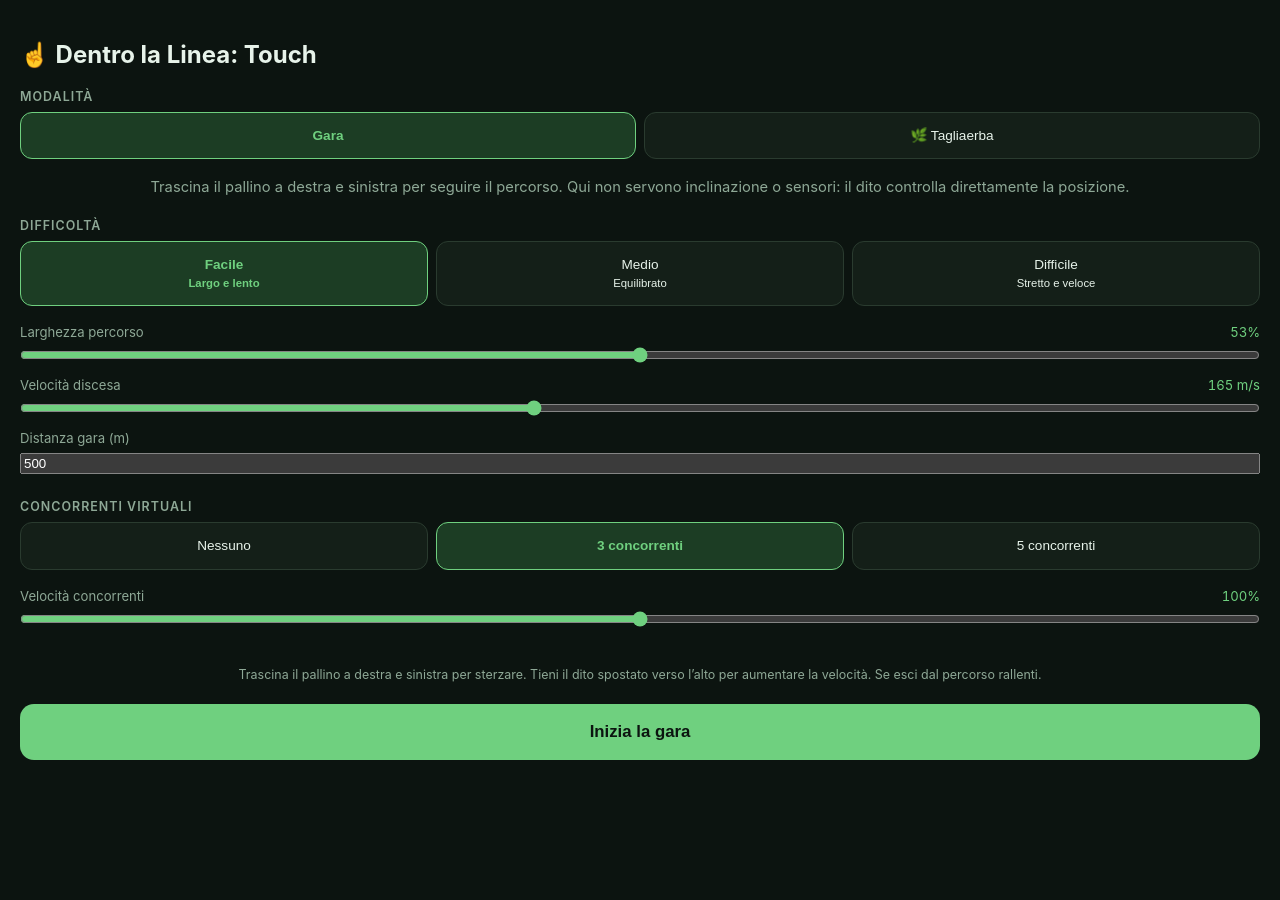
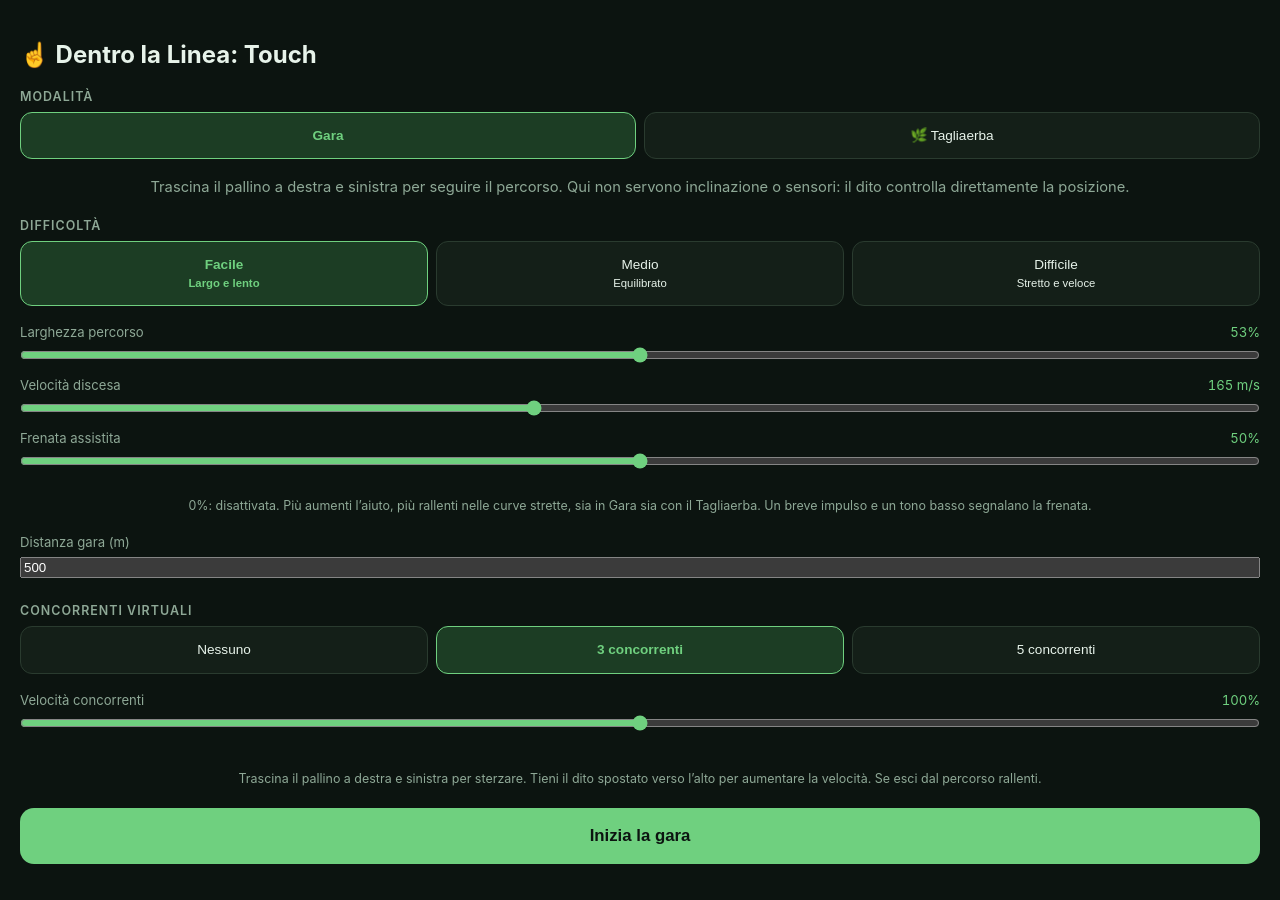
Before and after one commit to iacoposk8/iacoposk8.github.io, a Jekyll site: the page silent-games/path.html, which Jekyll copies as it is, in a window 1280 px wide. Built offline with Jekyll 4.4.1, drawn with Linux system fonts in a browser that asks for light colours; some of the changed lines change nothing that is shown.

Commit message:
Add adjustable curve braking assistance to Path games

```diff
--- a/silent-games/path.html
+++ b/silent-games/path.html
@@ -454,6 +454,9 @@ body.blackout-mode .btn-blackout-toggle {
       <input id="path-touch-width" type="range" min="28" max="78" value="53">
       <label for="path-touch-speed">Velocità discesa <output id="path-touch-speed-value">165 m/s</output></label>
       <input id="path-touch-speed" type="range" min="70" max="300" value="165">
+      <label for="path-touch-brake-assist">Frenata assistita <output id="path-touch-brake-assist-value">50%</output></label>
+      <input id="path-touch-brake-assist" type="range" min="0" max="100" step="5" value="50" aria-describedby="path-touch-brake-assist-hint">
+      <p class="hint" id="path-touch-brake-assist-hint">0%: disattivata. Più aumenti l’aiuto, più rallenti nelle curve strette, sia in Gara sia con il Tagliaerba. Un breve impulso e un tono basso segnalano la frenata.</p>
       <label for="path-touch-distance">Distanza gara (m)</label>
       <input id="path-touch-distance" type="number" min="1" max="100000" step="1" value="500" required>
     </div>
@@ -499,6 +502,9 @@ body.blackout-mode .btn-blackout-toggle {
       <input id="path-width" type="range" min="28" max="78" value="53">
       <label for="path-speed">Velocità discesa <output id="path-speed-value">165 m/s</output></label>
       <input id="path-speed" type="range" min="70" max="300" value="165">
+      <label for="path-brake-assist">Frenata assistita <output id="path-brake-assist-value">50%</output></label>
+      <input id="path-brake-assist" type="range" min="0" max="100" step="5" value="50" aria-describedby="path-brake-assist-hint">
+      <p class="hint" id="path-brake-assist-hint">0%: disattivata. Più aumenti l’aiuto, più rallenti nelle curve strette, sia in Gara sia con il Tagliaerba. Un breve impulso e un tono basso segnalano la frenata.</p>
       <label for="path-distance">Distanza gara (m)</label>
       <input id="path-distance" type="number" min="1" max="100000" step="1" value="500" required>
     </div>
@@ -782,7 +788,7 @@ body.blackout-mode .btn-blackout-toggle {
     laps: 3, opponents: 4, collisions: 'off',
     mowTerrain: 'secco', mowSize: 10, mowRadar: 'on',
     pathDifficulty: 'easy', pathWidth: 53, pathSpeed: 165,
-    pathOpponents: 3, pathOpponentSpeed: 100, pathVariant: 'road',
+    pathOpponents: 3, pathOpponentSpeed: 100, pathVariant: 'road', pathBrakeAssist: 50,
   };
   const NUMERIC_SETTINGS = ['size', 'laps', 'opponents', 'mowSize', 'pathWidth', 'pathSpeed', 'pathOpponents', 'pathOpponentSpeed'];
 
@@ -813,6 +819,21 @@ body.blackout-mode .btn-blackout-toggle {
       label.textContent = mowing ? 'Lunghezza spirale (m)' : 'Distanza gara (m)';
     });
   }
+
+  const pathBrakeRanges = ['path-brake-assist', 'path-touch-brake-assist'].map(id => document.getElementById(id));
+  function syncPathBrakeAssist() {
+    for (const slider of pathBrakeRanges) {
+      slider.value = settings.pathBrakeAssist;
+      const label = settings.pathBrakeAssist ? settings.pathBrakeAssist + '%' : 'Disattivata';
+      slider.setAttribute('aria-valuetext', label);
+      document.getElementById(slider.id + '-value').textContent = label;
+    }
+  }
+  for (const slider of pathBrakeRanges) slider.addEventListener('input', () => {
+    settings.pathBrakeAssist = clamp(Number(slider.value), 0, 100);
+    syncPathBrakeAssist();
+  });
+  syncPathBrakeAssist();
 
   const pathWidthRange = document.getElementById('path-width');
   const pathSpeedRange = document.getElementById('path-speed');
@@ -3064,6 +3085,7 @@ body.blackout-mode .btn-blackout-toggle {
   let pathRunning = false, pathRAF = null, pathLastFrame = 0;
   let pathPointerActive = false, pathPointerX = 0, pathPointerLastX = 0, pathTouchDirection = 0, pathPointerAnchorY = 0, pathThrottle = 0;
   const PATH_SPIRAL_MARGIN = 0.12; // at most 6% of the screen beyond either edge
+  let pathBrakeFeedbackAccum = 0;
   let pathFeedbackAccum = 0, pathDpr = 1;
   let pathTiltCalibratingUntil = 0, pathTiltSamples = [];
   let pathControl = 'tilt';
@@ -3179,6 +3201,29 @@ body.blackout-mode .btn-blackout-toggle {
     return clamp(-sideways / 100, -0.65, 0.65);
   }
 
+  function pathBrakeFactor(distance) {
+    const strength = settings.pathBrakeAssist / 100;
+    if (!strength) return 1; // Preserve the unassisted physics exactly.
+    let curvature = 0;
+    // A short look-ahead starts slowing before the bend. Spiral distances
+    // are rescaled to world units so changing race length keeps the same aid.
+    for (const ahead of [0, 20, 40]) {
+      if (pathVariant === 'spiral') {
+        const sample = pathSpiralPoint(distance + ahead * pathTargetDistance / pathSpiralLength);
+        curvature = Math.max(curvature, Math.abs(sample.curvature));
+      } else {
+        const d = distance + ahead;
+        // Curvature of the car's rendered centreline (x = 175 * centre,
+        // y = distance / 1.2), independent of screen size or steering input.
+        const slope = 210 * (0.42 / 260 * Math.cos(d / 260) + 0.16 / 97 * Math.cos(d / 97 + 1.4));
+        const second = 252 * (-0.42 / (260 * 260) * Math.sin(d / 260) - 0.16 / (97 * 97) * Math.sin(d / 97 + 1.4));
+        curvature = Math.max(curvature, Math.abs(second) / Math.pow(1 + slope * slope, 1.5));
+      }
+    }
+    // Smoothly approach an 80% reduction at full assistance; never stop.
+    return 1 - strength * 0.8 * curvature / (curvature + 0.003);
+  }
+
   function advancePathMower(dt, input) {
     if (pathControl !== 'touch') path.x += input * (1.15 + settings.pathSpeed / 240) * dt;
     const centre = pathSpiralCenter(path.distance);
@@ -3186,7 +3231,7 @@ body.blackout-mode .btn-blackout-toggle {
     path.x = clamp(path.x, Math.max(-1, centre - limit), Math.min(1, centre + limit));
     const offroad = Math.max(0, Math.abs(path.x - centre) - half);
     const grip = 0.05 + 0.95 * Math.pow(1 - clamp(offroad / PATH_SPIRAL_MARGIN, 0, 1), 2);
-    const targetSpeed = settings.pathSpeed * (1 + pathThrottle * 0.9) * grip;
+    const targetSpeed = settings.pathSpeed * (1 + pathThrottle * 0.9) * grip * pathBrakeFactor(path.distance);
     // Recover speed gradually on re-entry, without adding lateral inertia
     // to the position already set by the shared touch handlers.
     path.speed = Math.max(0, path.speed + clamp(targetSpeed - path.speed, -settings.pathSpeed * 1.5 * dt, settings.pathSpeed * 0.18 * dt));
@@ -3265,6 +3310,10 @@ body.blackout-mode .btn-blackout-toggle {
   }
 
   const PathHaptics = {
+    brake(amount) {
+      vib(Math.round(8 + amount * 22));
+      AudioFX.tone({ freq: 150 - amount * 50, duration: 0.08, volume: 0.07 + amount * 0.05 });
+    },
     drift(intensity, side, correcting) {
       // A correction is a short, soft reminder. Pressing farther away is a
       // dense, longer warning, so a quick left/right sway reveals the way back.
@@ -3405,12 +3454,21 @@ body.blackout-mode .btn-blackout-toggle {
       path.x = clamp(path.x, -1, 1);
       const offroad = Math.max(0, Math.abs(path.x - pathCenter(path.distance)) - level.width * 0.5);
       const grip = 1 - clamp(offroad / (1 - level.width * 0.5), 0, 1) * 0.72;
-      path.speed = level.speed * (1 + pathThrottle * 0.9) * grip;
+      path.speed = level.speed * (1 + pathThrottle * 0.9) * grip * pathBrakeFactor(path.distance);
       // Stop everyone at the exact crossing time, independent of frame rate.
       dt = Math.min(dt, Math.max(0, pathTargetDistance - path.distance) / path.speed);
       path.distance = Math.min(pathTargetDistance, path.distance + path.speed * dt);
     }
     path.elapsed += dt;
+    const braking = 1 - pathBrakeFactor(previousDistance);
+    pathBrakeFeedbackAccum += dt;
+    // Keep the off-road directional warning clear; the brake cue is only
+    // played inside the lane, and works even when rendering is blacked out.
+    if (braking > 0.05 && pathBrakeFeedbackAccum >= 0.9 &&
+        Math.abs(path.x - pathCenter(path.distance)) <= level.width * 0.5) {
+      pathBrakeFeedbackAccum = 0;
+      PathHaptics.brake(braking);
+    }
     if (pathVariant === 'spiral') cutPathSpiral(previousDistance, path.distance);
     for (const opponent of pathOpponents) opponent.distance += opponent.speed * dt;
     pathFeedbackAccum += dt;
@@ -3498,7 +3556,7 @@ body.blackout-mode .btn-blackout-toggle {
     requestPathWakeLock();
     try { pathWrap.focus({ preventScroll: true }); } catch (e) { pathWrap.focus(); }
     requestAnimationFrame(() => { resizePathCanvas(); renderPath(); });
-    AudioFX.ensure(); PathHaptics.start(); pathLastFrame = performance.now(); pathFeedbackAccum = 0;
+    AudioFX.ensure(); PathHaptics.start(); pathLastFrame = performance.now(); pathFeedbackAccum = 0; pathBrakeFeedbackAccum = 0;
     pathRAF = requestAnimationFrame(pathLoop);
   }
   function stopPath() {
```
